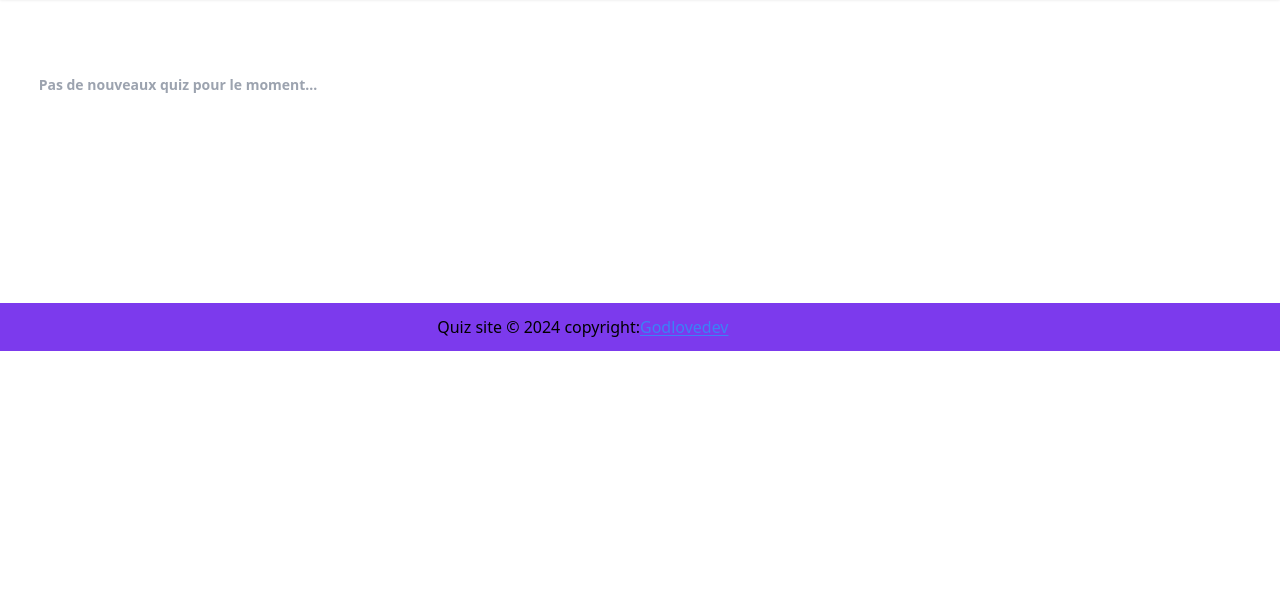
After one commit to Godlovedev/quiz_saas, a Django app: page /admin-panel/ in a window 1280 px wide. The commit adds this page. Shown: the part 109-700 px from the top of the page. Run offline with Django 5.2, Linux system fonts and the light colour scheme; data that the repository does not hold is empty; some libraries are stand-ins or nearby versions.

Commit message:
mise en place du syteme de validation de la publication des quiz sur le site

```diff
--- a/quiz_saas/accounts/models.py
+++ b/quiz_saas/accounts/models.py
@@ -11,5 +11,7 @@ class User(AbstractUser):
 
     profile_picture = models.ImageField(upload_to="images", null=True, blank=True)
 
+    is_admin = models.BooleanField(default=False)
+
     def __str__(self):
         return self.username
--- a/quiz_saas/quiz/models.py
+++ b/quiz_saas/quiz/models.py
@@ -39,6 +39,9 @@ class Quiz(models.Model):
 
     def get_add_question_url(self):
         return reverse("add-question", kwargs={"id":self.id})
+
+    def get_valadation_url(self):
+        return reverse("validate-quiz", kwargs={"id":self.id})
 
 
 class Question(models.Model):
--- /dev/null
+++ b/quiz_saas/quiz/templates/admin_panel.html
@@ -0,0 +1,30 @@
+{% extends "base.html" %}
+
+{% block content %}
+
+<div class="max-w-2xl md:max-w-5xl lg:max-w-7xl mb-44">
+    <div class="grid grid-cols-2 md:grid-cols-3 lg:grid-cols-4 gap-3 lg:gap-4 mx-auto p-3 md:p-5 lg:p-8">
+        {% for quiz in quizs %}
+
+        <div class="border border-solid border-zinc-200 shadow-xl rounded-lg bg-purple-50">
+            <p class="py-3 text-center px-2 text-slate-700 font-bold text-2xl">{{ quiz.title }}</p>
+            <p class="text-center text-sm ">{{ quiz.description }}</p>
+
+            <div  class="flex place-content-center">
+                {% if user.is_authenticated %}
+                <a href="{{ quiz.get_view_url }}" class="mt-3 text-violet-600 border border-solid border-violet-600 bg-white p-3 rounded-lg hover:bg-violet-600 mb-3 hover:text-white font-bold shadow-sm">Voir</a>
+                {% endif %}
+            </div>
+        </div>
+        {% empty %}
+
+        <div class="">
+            <p class="font-bold text-gray-400 text-center text-sm">Pas de nouveaux quiz pour le moment...</p>
+
+        </div>
+
+        {% endfor %}
+    </div>
+</div>
+
+{% endblock content %}
--- a/quiz_saas/quiz/templates/delete_quiz.html
+++ b/quiz_saas/quiz/templates/delete_quiz.html
@@ -9,7 +9,11 @@
             {% csrf_token %}
             <div class="flex justify-center mt-3 gap-3">
                 <button type="submit" class="bg-white flex place-content-center rounded-lg text-purple-600 hover:bg-purple-600 hover:text-white border-purple-300 p-3 font-bold border">Supprimer</button>
+                {% if user.is_admin %}
+                <a href="{% url 'admin-panel' %}" class="bg-white flex place-content-center rounded-lg text-purple-600 hover:bg-purple-600 hover:text-white border-purple-300 p-3 font-bold border">Annuler</a>
+                {% else %}
                 <a href="{% url 'panel' %}" class="bg-white flex place-content-center rounded-lg text-purple-600 hover:bg-purple-600 hover:text-white border-purple-300 p-3 font-bold border">Annuler</a>
+                {% endif %}
             </div>
         </form>
 
--- a/quiz_saas/quiz/urls.py
+++ b/quiz_saas/quiz/urls.py
@@ -11,5 +11,7 @@ urlpatterns = [
     path("panel/", views.PanelView.as_view(), name="panel"),
     path("view-quiz/<int:id>/", views.ViewQuizView.as_view(), name="view-quiz"),
     path("delete-quiz/<int:id>/", views.DeleteQuizView.as_view(), name="delete-quiz"),
-    path("view-quiz/<int:id>/add-question/", views.AddQuestionView.as_view(), name="add-question")
+    path("view-quiz/<int:id>/add-question/", views.AddQuestionView.as_view(), name="add-question"),
+    path("admin-panel/", views.AdminPanelView.as_view(), name="admin-panel"),
+    path("admin-panel/<int:id>/validate-quiz/", views.ValidationQuizView.as_view(), name="validate-quiz")
 ]
--- a/quiz_saas/quiz/views.py
+++ b/quiz_saas/quiz/views.py
@@ -183,7 +183,10 @@ class DeleteQuizView(View):
 
         quiz.delete()
 
-        return redirect("panel")
+        if self.request.user.is_admin:
+            return redirect("admin-panel")
+        else:
+            return redirect("panel")
 
 
 class ViewQuizView(View):
@@ -243,3 +246,25 @@ class AddQuestionView(View):
                     choice_instance.save()
 
         return redirect("view-quiz", id=quiz_id)
+
+
+class AdminPanelView(View):
+    def get(self, *args, **kwargs):
+
+        quiz = Quiz.objects.select_related("creator").filter(is_validated=False)
+
+        return render(self.request, "admin_panel.html", {"quizs": quiz})
+
+
+class ValidationQuizView(View):
+    def get(self, *args, **kwargs):
+
+        quiz_id = self.kwargs.get("id")
+
+        quiz = Quiz.objects.get(id=quiz_id)
+
+        quiz.is_validated = True
+
+        quiz.save()
+
+        return redirect("admin-panel")
--- a/quiz_saas/templates/base.html
+++ b/quiz_saas/templates/base.html
@@ -27,9 +27,15 @@
                     </li>
                     {% if user.is_authenticated %}
 
+                    {% if user.is_admin %}
+                    <li class="py-4 md:py-0  md:mr-6">
+                        <a href="{% url 'admin-panel' %}" class="text-sm uppercase font-semibold w-full hover:text-rose-600">Admin Panel</a>
+                    </li>
+                    {% else %}
                     <li class="py-4 md:py-0 md:mr-6">
                         <a href="{% url 'panel' %}" class="text-sm uppercase font-semibold w-full hover:text-rose-600">Panel</a>
                     </li>
+                    {% endif %}
                     <li class="py-4 md:py-0 md:mr-6">
                         <a href="{% url 'logout' %}" class="text-sm uppercase font-semibold w-full hover:text-rose-600">deconnexion</a>
                     </li>
@@ -44,10 +50,6 @@
                     </li>
 
                     {% endif %}
-
-                    <li class="py-4 md:py-0  md:mr-6">
-                        <a href="#contact" class="text-sm uppercase font-semibold w-full hover:text-rose-600">about</a>
-                    </li>
                 </ul>
             </nav>
         </header>
--- a/quiz_saas/theme/static/css/dist/styles.css
+++ b/quiz_saas/theme/static/css/dist/styles.css
@@ -864,6 +864,14 @@ select {
   margin-top: 1.25rem;
 }
 
+.mr-\[300px\] {
+  margin-right: 300px;
+}
+
+.ml-\[300px\] {
+  margin-left: 300px;
+}
+
 .block {
   display: block;
 }
@@ -1135,6 +1143,10 @@ select {
   padding-top: 4rem;
 }
 
+.pr-\[300px\] {
+  padding-right: 300px;
+}
+
 .text-center {
   text-align: center;
 }
@@ -1276,6 +1288,16 @@ select {
   color: rgb(22 163 74 / var(--tw-text-opacity, 1));
 }
 
+.text-gray-300 {
+  --tw-text-opacity: 1;
+  color: rgb(209 213 219 / var(--tw-text-opacity, 1));
+}
+
+.text-gray-400 {
+  --tw-text-opacity: 1;
+  color: rgb(156 163 175 / var(--tw-text-opacity, 1));
+}
+
 .underline {
   text-decoration-line: underline;
 }
@@ -1353,6 +1375,10 @@ select {
 
   .md\:mr-6 {
     margin-right: 1.5rem;
+  }
+
+  .md\:mr-8 {
+    margin-right: 2rem;
   }
 
   .md\:hidden {
```
Also changed, not shown: quiz_saas/quiz/templates/view_quiz.html (+8 -1 lines), quiz_saas/accounts/migrations/0002_user_is_admin.py (added).
